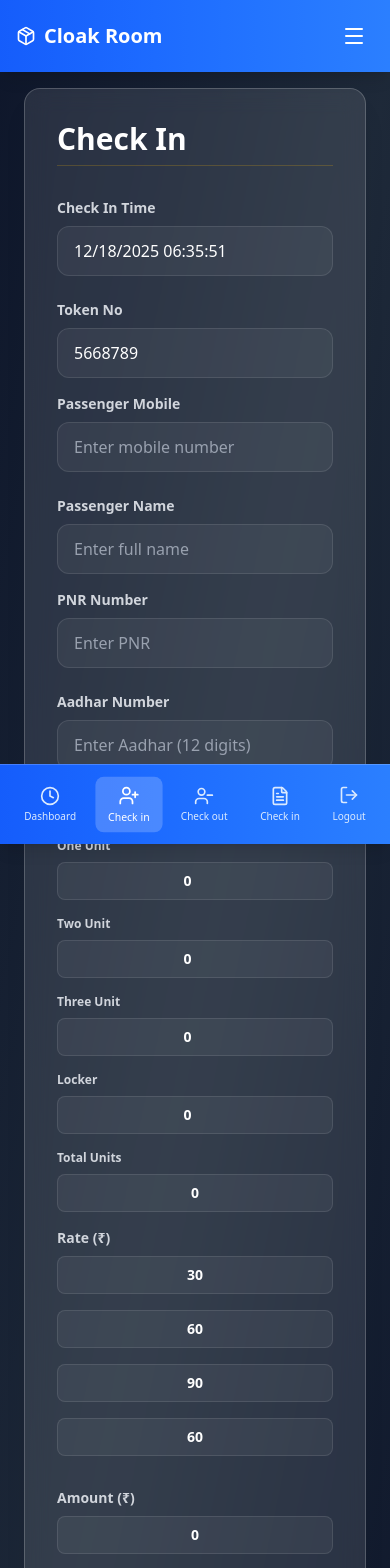
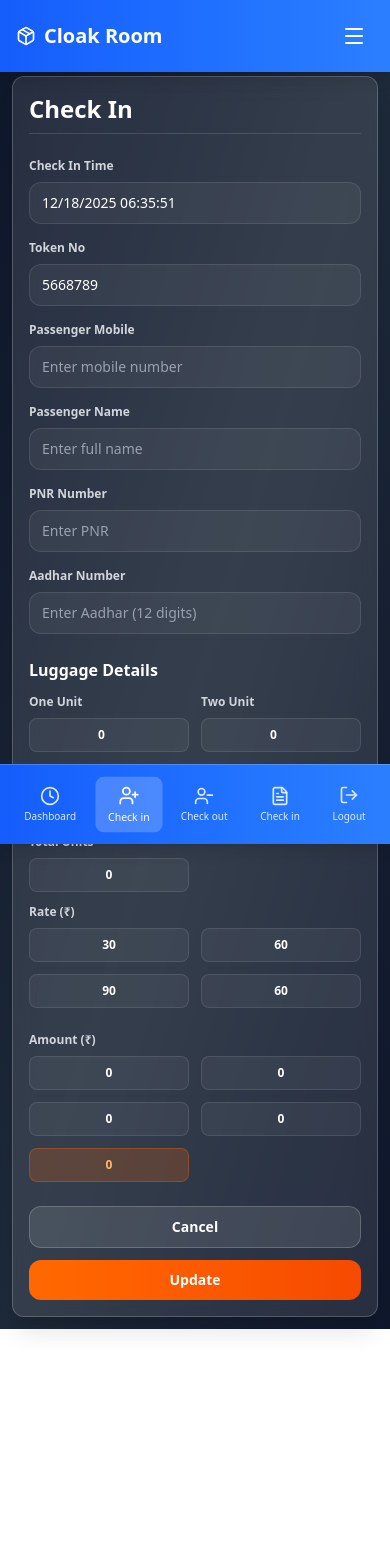
Before and after one commit to Anasmalik57/Cloak-Room, a Next.js app: page /admin/checkinCustomer in a window 390 px wide. Shown: the top 1568 px of the page. After the commit the page ends 1409 px from the top, so only its background shows below. Built offline with nearby package versions, Linux system fonts and the light colour scheme.

Commit message:
Checking & Checkout Forms Responsive Completed

```diff
--- a/app/admin/checkinCustomer/page.js
+++ b/app/admin/checkinCustomer/page.js
@@ -160,22 +160,24 @@ export default function CheckInForm() {
   };
 
   return (
-    <div className="min-h-screen bg-linear-to-br from-slate-900 via-gray-800 to-slate-900 p-6 flex items-center justify-center flex-1 ">
-      <div className="w-full max-w-5xl bg-white/10 backdrop-blur-md rounded-2xl shadow-xl p-8 border border-white/20">
+    <div className="min-h-screen bg-linear-to-br from-slate-900 via-gray-800 to-slate-900 p-3 sm:p-4 md:p-6 flex items-center justify-center flex-1">
+      <div className="w-full max-w-5xl bg-white/10 backdrop-blur-md rounded-xl sm:rounded-2xl shadow-xl p-4 sm:p-6 md:p-8 border border-white/20">
         {/* Header */}
-        <h1 className="text-3xl font-bold text-white mb-8 text-left border-b border-amber-400/20 pb-2">Check In</h1>
+        <h1 className="text-2xl sm:text-3xl font-bold text-white mb-6 sm:mb-8 text-left border-b border-amber-400/20 pb-2">Check In</h1>
+
         {/* Error Display */}
         {error && (
-          <div className="mb-4 p-3 bg-red-500/20 border border-red-500/30 rounded-xl text-red-300 text-sm">
+          <div className="mb-4 p-3 bg-red-500/20 border border-red-500/30 rounded-xl text-red-300 text-xs sm:text-sm">
             {error}
           </div>
         )}
+
         {/* Form Grid */}
         <div className="space-y-4">
           {/* Row 1 - Check In Time & Token No */}
-          <div className="grid grid-cols-1 md:grid-cols-2 gap-6">
+          <div className="grid grid-cols-1 md:grid-cols-2 gap-4 sm:gap-6">
             <div>
-              <label className="block text-gray-300 text-sm font-semibold mb-2">
+              <label className="block text-gray-300 text-xs sm:text-sm font-semibold mb-2">
                 Check In Time
               </label>
               <input
@@ -183,11 +185,11 @@ export default function CheckInForm() {
                 value={formData.checkInTime}
                 readOnly
                 placeholder="Auto-generated"
-                className="w-full px-4 py-3 bg-white/5 rounded-xl text-white placeholder-gray-400 font-medium focus:outline-none focus:ring-2 focus:ring-orange-500 transition-all border border-white/10"
+                className="w-full px-3 sm:px-4 py-2.5 sm:py-3 bg-white/5 rounded-xl text-white text-sm sm:text-base placeholder-gray-400 font-medium focus:outline-none focus:ring-2 focus:ring-orange-500 transition-all border border-white/10"
               />
             </div>
             <div>
-              <label className="block text-gray-300 text-sm font-semibold mb-2">
+              <label className="block text-gray-300 text-xs sm:text-sm font-semibold mb-2">
                 Token No
               </label>
               <input
@@ -195,14 +197,15 @@ export default function CheckInForm() {
                 value={formData.tokenNo}
                 onChange={(e) => handleTokenChange(e.target.value)}
                 placeholder="Enter or auto-generated"
-                className="w-full px-4 py-3 bg-white/5 rounded-xl text-white placeholder-gray-400 font-medium focus:outline-none focus:ring-2 focus:ring-orange-500 transition-all border border-white/10"
+                className="w-full px-3 sm:px-4 py-2.5 sm:py-3 bg-white/5 rounded-xl text-white text-sm sm:text-base placeholder-gray-400 font-medium focus:outline-none focus:ring-2 focus:ring-orange-500 transition-all border border-white/10"
               />
             </div>
           </div>
+
           {/* Row 2 - Passenger Mobile & Name */}
-          <div className="grid grid-cols-1 md:grid-cols-2 gap-6">
+          <div className="grid grid-cols-1 md:grid-cols-2 gap-4 sm:gap-6">
             <div>
-              <label className="block text-gray-300 text-sm font-semibold mb-2">
+              <label className="block text-gray-300 text-xs sm:text-sm font-semibold mb-2">
                 Passenger Mobile
               </label>
               <input
@@ -210,11 +213,11 @@ export default function CheckInForm() {
                 value={formData.passengerMobile}
                 onChange={(e) => handleInputChange('passengerMobile', e.target.value)}
                 placeholder="Enter mobile number"
-                className="w-full px-4 py-3 bg-white/5 rounded-xl text-white placeholder-gray-400 font-medium focus:outline-none focus:ring-2 focus:ring-orange-500 transition-all border border-white/10"
+                className="w-full px-3 sm:px-4 py-2.5 sm:py-3 bg-white/5 rounded-xl text-white text-sm sm:text-base placeholder-gray-400 font-medium focus:outline-none focus:ring-2 focus:ring-orange-500 transition-all border border-white/10"
               />
             </div>
             <div>
-              <label className="block text-gray-300 text-sm font-semibold mb-2">
+              <label className="block text-gray-300 text-xs sm:text-sm font-semibold mb-2">
                 Passenger Name
               </label>
               <input
@@ -222,14 +225,15 @@ export default function CheckInForm() {
                 value={formData.passengerName}
                 onChange={(e) => handleInputChange('passengerName', e.target.value)}
                 placeholder="Enter full name"
-                className="w-full px-4 py-3 bg-white/5 rounded-xl text-white placeholder-gray-400 font-medium focus:outline-none focus:ring-2 focus:ring-orange-500 transition-all border border-white/10"
+                className="w-full px-3 sm:px-4 py-2.5 sm:py-3 bg-white/5 rounded-xl text-white text-sm sm:text-base placeholder-gray-400 font-medium focus:outline-none focus:ring-2 focus:ring-orange-500 transition-all border border-white/10"
               />
             </div>
           </div>
+
           {/* Row 3 - PNR & Aadhar Number */}
-          <div className="grid grid-cols-1 md:grid-cols-2 gap-6">
+          <div className="grid grid-cols-1 md:grid-cols-2 gap-4 sm:gap-6">
             <div>
-              <label className="block text-gray-300 text-sm font-semibold mb-2">
+              <label className="block text-gray-300 text-xs sm:text-sm font-semibold mb-2">
                 PNR Number
               </label>
               <input
@@ -237,11 +241,11 @@ export default function CheckInForm() {
                 value={formData.pnrNumber}
                 onChange={(e) => handleInputChange('pnrNumber', e.target.value)}
                 placeholder="Enter PNR"
-                className="w-full px-4 py-3 bg-white/5 rounded-xl text-white placeholder-gray-400 font-medium focus:outline-none focus:ring-2 focus:ring-orange-500 transition-all border border-white/10"
+                className="w-full px-3 sm:px-4 py-2.5 sm:py-3 bg-white/5 rounded-xl text-white text-sm sm:text-base placeholder-gray-400 font-medium focus:outline-none focus:ring-2 focus:ring-orange-500 transition-all border border-white/10"
               />
             </div>
             <div>
-              <label className="block text-gray-300 text-sm font-semibold mb-2">
+              <label className="block text-gray-300 text-xs sm:text-sm font-semibold mb-2">
                 Aadhar Number
               </label>
               <input
@@ -249,16 +253,17 @@ export default function CheckInForm() {
                 value={formData.aadharNumber}
                 onChange={(e) => handleInputChange('aadharNumber', e.target.value)}
                 placeholder="Enter Aadhar (12 digits)"
-                className="w-full px-4 py-3 bg-white/5 rounded-xl text-white placeholder-gray-400 font-medium focus:outline-none focus:ring-2 focus:ring-orange-500 transition-all border border-white/10"
+                className="w-full px-3 sm:px-4 py-2.5 sm:py-3 bg-white/5 rounded-xl text-white text-sm sm:text-base placeholder-gray-400 font-medium focus:outline-none focus:ring-2 focus:ring-orange-500 transition-all border border-white/10"
               />
             </div>
           </div>
+
           {/* Luggage Type Section */}
           <div className="pt-2">
-            <h2 className="text-white text-lg font-bold mb-4">Luggage Details</h2>
+            <h2 className="text-white text-base sm:text-lg font-bold mb-3 sm:mb-4">Luggage Details</h2>
 
             {/* Luggage Type Headers & Inputs */}
-            <div className="grid grid-cols-1 md:grid-cols-5 gap-4 mb-4">
+            <div className="grid grid-cols-2 sm:grid-cols-3 lg:grid-cols-5 gap-3 sm:gap-4 mb-3 sm:mb-4">
               {luggageTypes.map((type) => (
                 <div key={type.key} className="space-y-2">
                   <label className="block text-gray-300 text-xs font-semibold">
@@ -270,7 +275,7 @@ export default function CheckInForm() {
                     value={formData.luggage[type.key]}
                     onChange={(e) => handleLuggageChange(type.key, e.target.value)}
                     placeholder="0"
-                    className="w-full px-3 py-2 bg-white/5 rounded-lg text-white placeholder-gray-400 font-bold text-center focus:outline-none focus:ring-2 focus:ring-orange-500 transition-all border border-white/10 text-sm"
+                    className="w-full px-2 sm:px-3 py-2 bg-white/5 rounded-lg text-white placeholder-gray-400 font-bold text-center focus:outline-none focus:ring-2 focus:ring-orange-500 transition-all border border-white/10 text-xs sm:text-sm"
                   />
                 </div>
               ))}
@@ -282,53 +287,56 @@ export default function CheckInForm() {
                   type="text"
                   value={getTotalUnits()}
                   readOnly
-                  className="w-full px-3 py-2 bg-white/5 rounded-lg text-white font-bold text-center focus:outline-none border border-white/10 text-sm"
+                  className="w-full px-2 sm:px-3 py-2 bg-white/5 rounded-lg text-white font-bold text-center focus:outline-none border border-white/10 text-xs sm:text-sm"
                 />
               </div>
             </div>
+
             {/* Rate Section */}
-            <div className="mb-4">
-              <h3 className="text-gray-300 text-sm font-semibold mb-2">Rate (₹)</h3>
-              <div className="grid grid-cols-1 md:grid-cols-5 gap-4">
+            <div className="mb-3 sm:mb-4">
+              <h3 className="text-gray-300 text-xs sm:text-sm font-semibold mb-2">Rate (₹)</h3>
+              <div className="grid grid-cols-2 sm:grid-cols-3 lg:grid-cols-5 gap-3 sm:gap-4">
                 {luggageTypes.map((type) => (
                   <input
                     key={`rate-${type.key}`}
                     type="text"
                     value={type.rate}
                     readOnly
-                    className="w-full px-3 py-2 bg-white/5 rounded-lg text-white font-bold text-center focus:outline-none border border-white/10 text-sm"
+                    className="w-full px-2 sm:px-3 py-2 bg-white/5 rounded-lg text-white font-bold text-center focus:outline-none border border-white/10 text-xs sm:text-sm"
                   />
                 ))}
                 <div></div>
               </div>
             </div>
+
             {/* Amount Section */}
             <div>
-              <h3 className="text-gray-300 text-sm font-semibold mb-2">Amount (₹)</h3>
-              <div className="grid grid-cols-1 md:grid-cols-5 gap-4">
+              <h3 className="text-gray-300 text-xs sm:text-sm font-semibold mb-2">Amount (₹)</h3>
+              <div className="grid grid-cols-2 sm:grid-cols-3 lg:grid-cols-5 gap-3 sm:gap-4">
                 {luggageTypes.map((type) => (
                   <input
                     key={`amount-${type.key}`}
                     type="text"
                     value={(formData.luggage[type.key] * type.rate).toFixed(0)}
                     readOnly
-                    className="w-full px-3 py-2 bg-white/5 rounded-lg text-white font-bold text-center focus:outline-none border border-white/10 text-sm"
+                    className="w-full px-2 sm:px-3 py-2 bg-white/5 rounded-lg text-white font-bold text-center focus:outline-none border border-white/10 text-xs sm:text-sm"
                   />
                 ))}
                 <input
                   type="text"
                   value={calculateTotal().toFixed(0)}
                   readOnly
-                  className="w-full px-3 py-2 bg-orange-500/20 rounded-lg text-orange-300 font-bold text-center focus:outline-none border border-orange-500/30 text-sm"
+                  className="w-full px-2 sm:px-3 py-2 bg-orange-500/20 rounded-lg text-orange-300 font-bold text-center focus:outline-none border border-orange-500/30 text-xs sm:text-sm"
                 />
               </div>
             </div>
           </div>
+
           {/* Action Buttons */}
-          <div className="flex flex-col sm:flex-row justify-end gap-4 pt-2">
+          <div className="flex flex-col sm:flex-row justify-end gap-3 sm:gap-4 pt-2">
             <button
               type="button"
-              className="px-6 py-3 cursor-pointer bg-white/10 border border-white/20 text-white rounded-xl font-semibold hover:bg-white/20 transition-all"
+              className="w-full sm:w-auto px-6 py-2.5 sm:py-3 cursor-pointer bg-white/10 border border-white/20 text-white rounded-xl text-sm sm:text-base font-semibold hover:bg-white/20 transition-all"
               onClick={() => {
                 // Simple reset without submit
                 const newToken = generateToken().toString();
@@ -352,7 +360,7 @@ export default function CheckInForm() {
               type="button"
               onClick={handleSubmit}
               disabled={loading}
-              className="px-6 py-3 cursor-pointer bg-linear-to-r from-orange-500 to-orange-600 text-white rounded-xl font-semibold hover:shadow-lg hover:scale-105 transition-all disabled:opacity-50 disabled:cursor-not-allowed disabled:scale-100"
+              className="w-full sm:w-auto px-6 py-2.5 sm:py-3 cursor-pointer bg-linear-to-r from-orange-500 to-orange-600 text-white rounded-xl text-sm sm:text-base font-semibold hover:shadow-lg hover:scale-105 transition-all disabled:opacity-50 disabled:cursor-not-allowed disabled:scale-100"
             >
               {loading ? 'Saving...' : 'Update'}
             </button>
--- a/app/admin/layout.js
+++ b/app/admin/layout.js
@@ -170,7 +170,7 @@ export default function AdminSidebar({ children }) {
               }`}
             >
               <item.icon className="w-5 h-5 shrink-0" />
-              <span className="text-[10px] font-medium text-center leading-tight max-w-[60px]">
+              <span className="text-[10px] font-medium text-center leading-tight max-w-15">
                 {item.name.split(' ').slice(0, 2).join(' ')}
               </span>
             </Link>
```
Also changed, not shown: app/admin/checkoutCustomer/page.js (+43 -41 lines).
